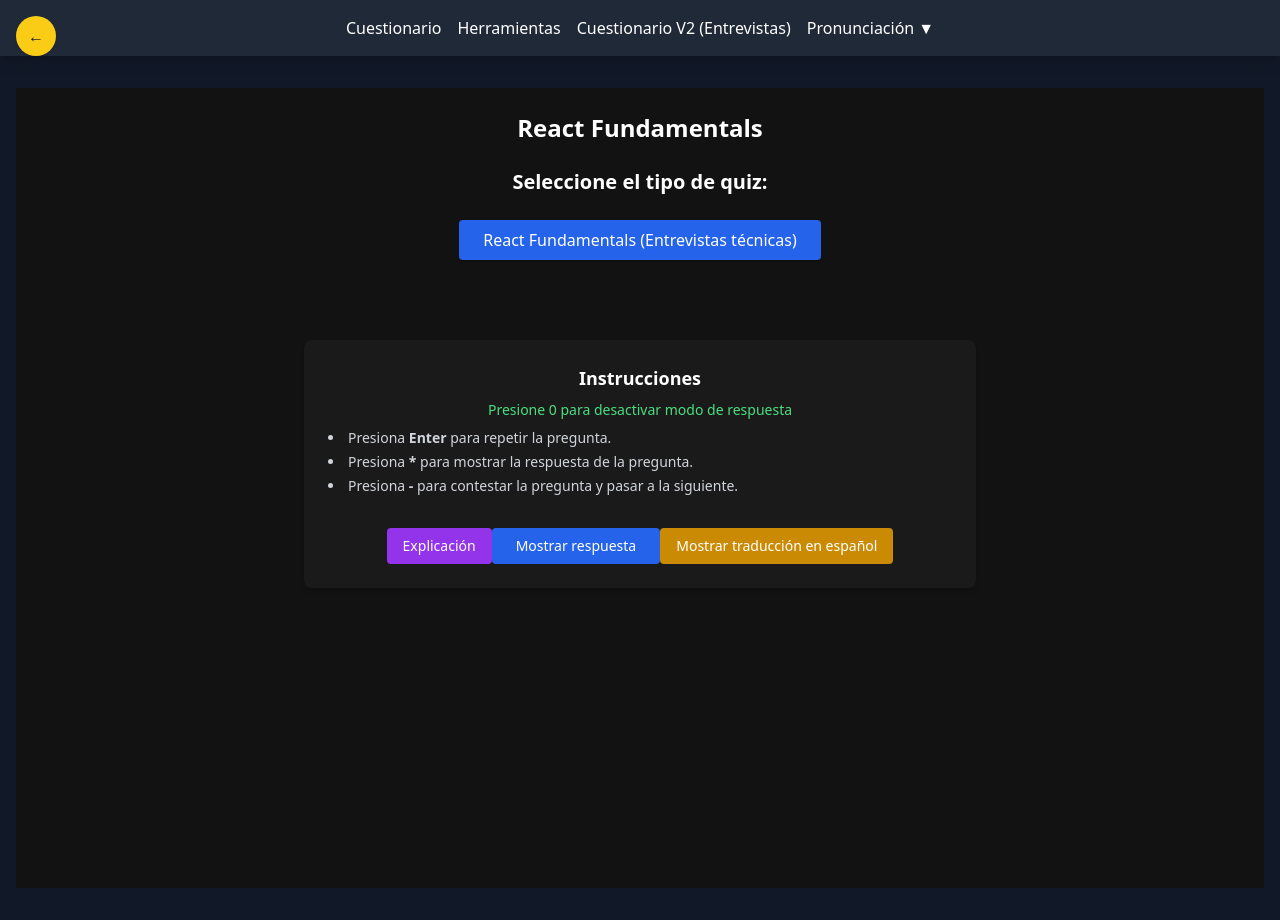
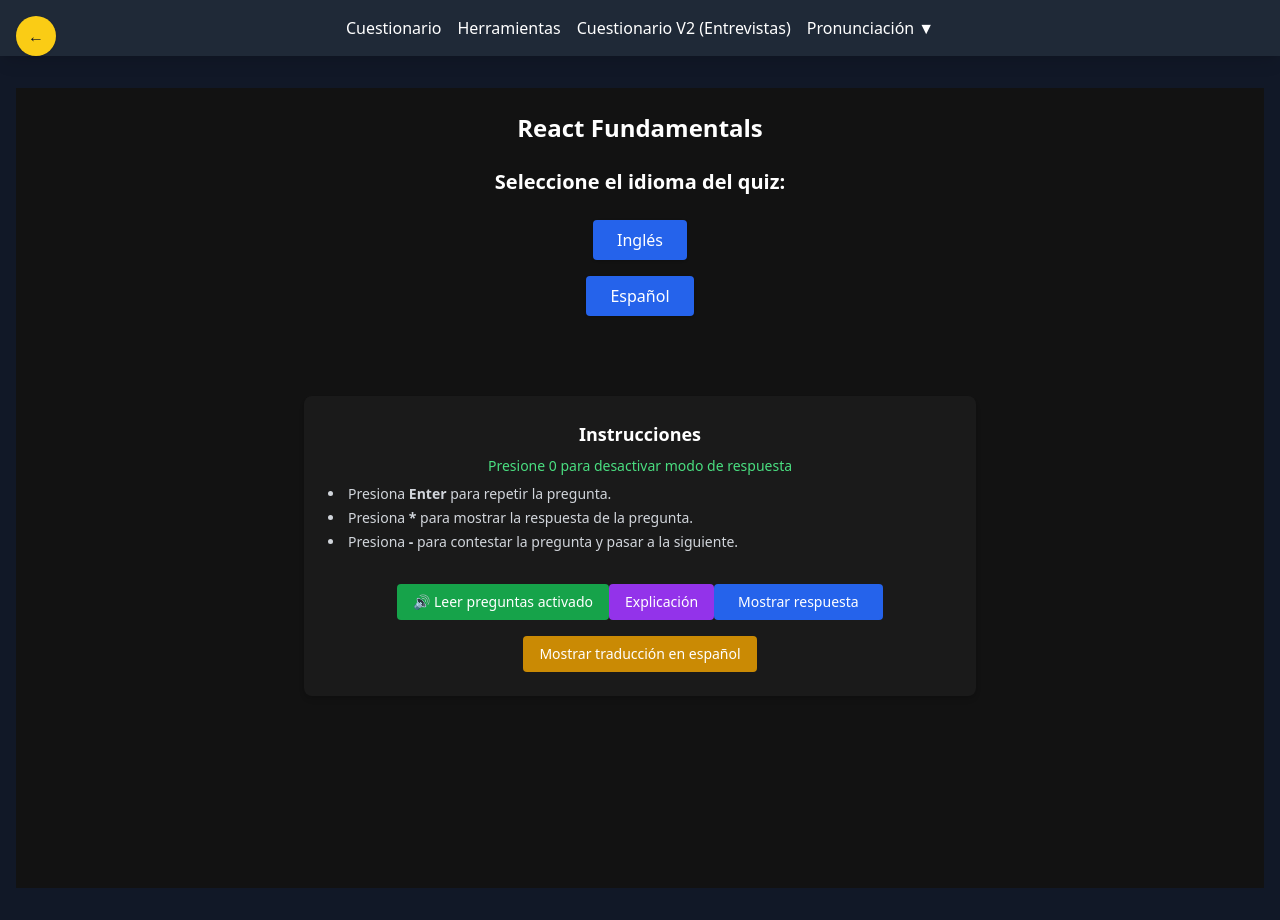
Before and after one commit to Jesus-007-cmd/aprendeconpreguntas, a React (Create React App) app: page / in a window 1280 px wide. Both pictures are taken after a click on the element "Cuestionario V2 (Entrevistas)". Built offline with nearby package versions, Linux system fonts and the light colour scheme.

Commit message:
se realizan ajustes a componente interviewquiz para hacer preguntas sin audio y eleccion de idioma

```diff
--- a/src/components/interview/InterviewQuiz.jsx
+++ b/src/components/interview/InterviewQuiz.jsx
@@ -23,6 +23,9 @@
   const [showExplanation, setShowExplanation] = useState(false);
   const [showSpanishTranslation, setShowSpanishTranslation] = useState(false);
 
+  const [selectedLanguage, setSelectedLanguage] = useState(null);
+  const [readQuestionsAloud, setReadQuestionsAloud] = useState(true);
+
   const handleShowAnswer = () => {
     setShowAnswer(true);
   };
@@ -43,7 +46,7 @@
   // Función para reproducir el audio de la respuesta
   const playAnswerAudio = useCallback(
     (text) => {
-      if (!text || !selectedAnswerVoice) return; // Evitar errores si el texto o la voz no están disponibles
+      if (!text || !selectedAnswerVoice || !readQuestionsAloud) return; // Evitar errores si el texto o la voz no están disponibles
 
       if (responseLanguage !== "es-US") {
 
@@ -62,7 +65,7 @@
         window.speechSynthesis.speak(utterance);
       }
     },
-    [selectedAnswerVoice, responseLanguage, questionLanguage] // Dependencia en la voz seleccionada para las respuestas
+    [selectedAnswerVoice, responseLanguage, questionLanguage, readQuestionsAloud] // Dependencia en la voz seleccionada para las respuestas
   );
 
   // Efecto para cargar las voces disponibles y asegurarnos de que están cargadas antes de seleccionarlas
@@ -131,7 +134,7 @@
       }
 
       // Presionar 'Enter' para repetir la pregunta
-      if (event.key === "Enter" || event.key === "NumpadEnter") {
+      if (event.key === "Enter" || event.key === "NumpadEnter" ) {
         playQuestionAudio(currentQuestion.word); // Reproducir el audio de la pregunta
         return;
       }
@@ -201,10 +204,10 @@
 
   // Efecto para leer la pregunta cuando cambia la pregunta actual
   useEffect(() => {
-    if (questions.length > 0) {
+    if (questions.length > 0 && readQuestionsAloud) {
       playQuestionAudio(questions[currentQuestionIndex]?.word); // Reproducir el audio de la pregunta
     }
-  }, [currentQuestionIndex, questions, playQuestionAudio]);
+  }, [currentQuestionIndex, questions, playQuestionAudio, readQuestionsAloud]);
 
   useEffect(() => {
     const handleFullScreenChange = () => {
@@ -237,7 +240,7 @@
 
   // Función que maneja la carga y adaptación del JSON para preguntas técnicas (nuevo formato)
   const handleJsonSelection = (jsonFile) => {
-    const language = "en-US";
+    const language = selectedLanguage;
 
     const adaptedQuestions = jsonFile.Questions.map((question) => {
       var rndmQuestion=Math.floor(Math.random() * question["Question Text"][language].length);
@@ -271,12 +274,11 @@
     const voices = window.speechSynthesis.getVoices();
 
     const questionVoice =
-      voices.find((v) => v.lang === language && v.name.includes("Google")) ||
-      voices.find((v) => v.lang === language);
-
-    const answerVoice =
-      voices.find((v) => v.lang === language && v.name.includes("Google")) ||
-      voices.find((v) => v.lang === language);
+    voices.find((v) => v.lang === language && v.name.includes("Google")) ||
+    voices.find((v) => v.lang === language);
+  const answerVoice =
+    voices.find((v) => v.lang === language && v.name.includes("Google")) ||
+    voices.find((v) => v.lang === language);
 
     setSelectedQuestionVoice(questionVoice);
     setSelectedAnswerVoice(answerVoice);
@@ -296,12 +298,32 @@
   };
 
   return (
+
     <div ref={quizContainerRef} className="min-h-screen bg-[#121212] text-white px-4 py-6 flex flex-col items-center">
+
+
+
+
       <h1 className="text-2xl font-bold text-center mb-6">
         {quizData["Quiz Title"]}
       </h1>
-
-      {!isJsonSelected ? (
+      {!selectedLanguage ? (
+<div className="flex flex-col items-center gap-4 mb-10">
+  <h2 className="text-xl font-semibold mb-2">Seleccione el idioma del quiz:</h2>
+  <button
+    onClick={() => setSelectedLanguage("en-US")}
+    className="bg-blue-600 hover:bg-blue-700 text-white py-2 px-6 rounded shadow"
+  >
+    Inglés
+  </button>
+  <button
+    onClick={() => setSelectedLanguage("es-MX")}
+    className="bg-blue-600 hover:bg-blue-700 text-white py-2 px-6 rounded shadow"
+  >
+    Español
+  </button>
+</div>
+      ) :!isJsonSelected ? (
         // Pantalla de selección de JSON
         <div className="flex flex-col items-center gap-4 mb-10">
           <h2 className="text-xl font-semibold mb-2">
@@ -632,6 +654,14 @@
 
         <div className="text-center mt-4">
         <button
+  onClick={() => setReadQuestionsAloud(!readQuestionsAloud)}
+  className={`mt-4 px-4 py-2 rounded ${
+    readQuestionsAloud ? "bg-green-600 hover:bg-green-700" : "bg-red-600 hover:bg-red-700"
+  }`}
+>
+  {readQuestionsAloud ? "🔊 Leer preguntas activado" : "🔇 Leer preguntas desactivado"}
+</button>
+        <button
               onClick={() => setShowExplanation(!showExplanation)}
               className="mt-4 bg-purple-600 hover:bg-purple-700 text-white px-4 py-2 rounded transition duration-300"
             >
```
Also changed, not shown: 1 other file (tests, documents, lock files or other folders).
